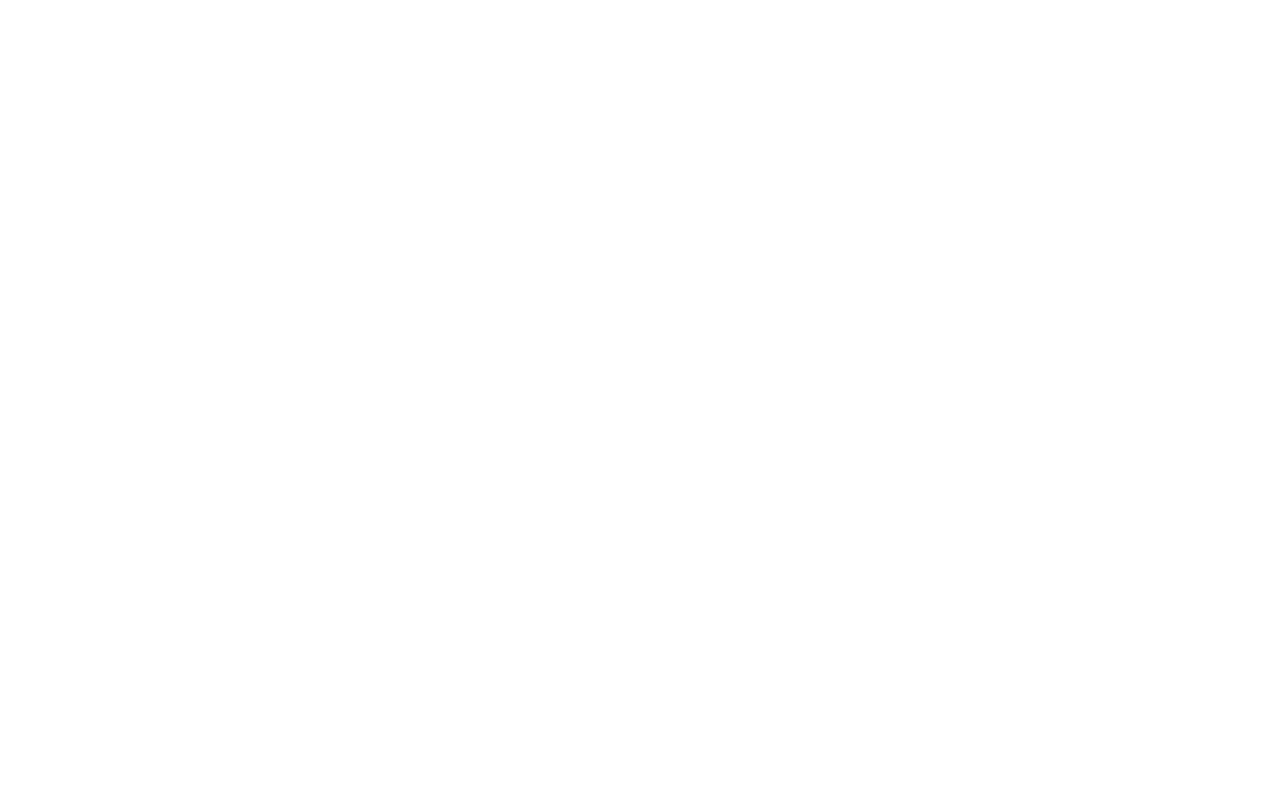
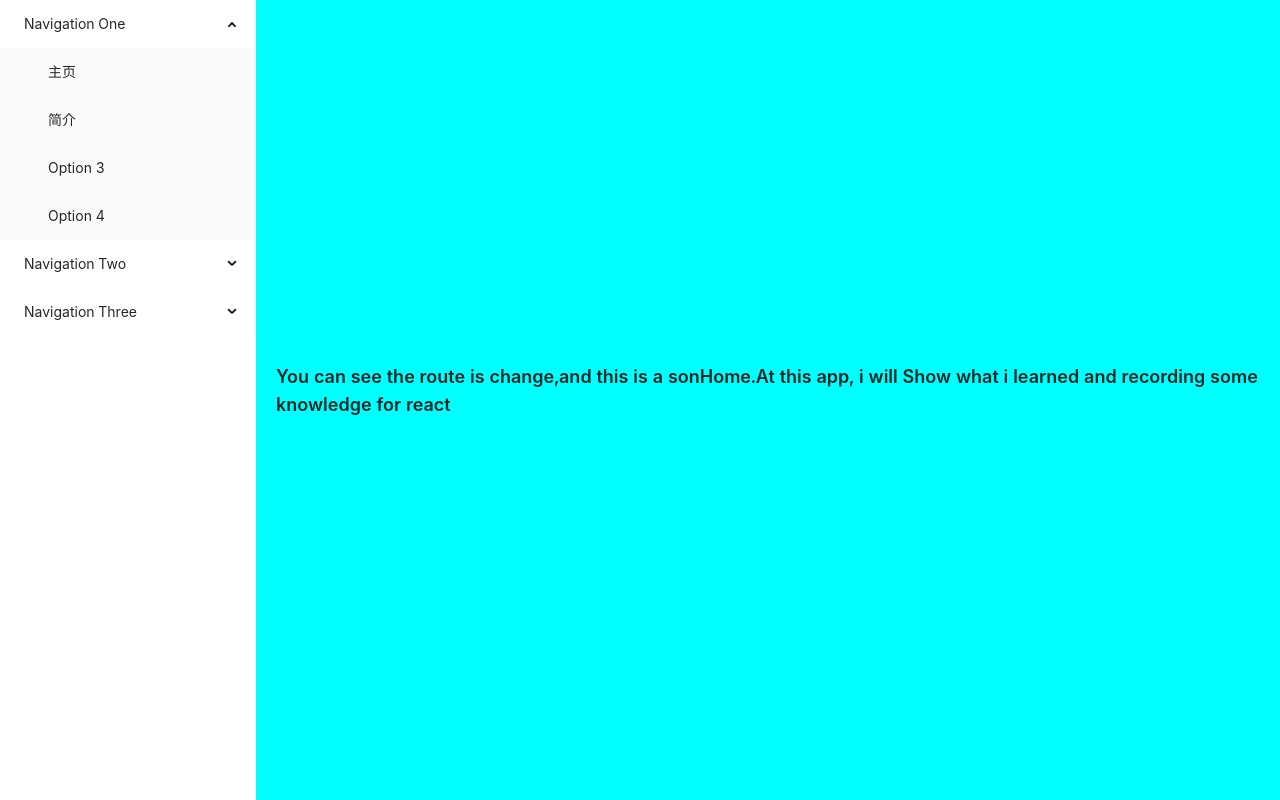
Before and after one commit to ANNNYG/study-react, a React (Create React App) app: page /home/SonHome in a window 1280 px wide. Built offline with nearby package versions, Linux system fonts and the light colour scheme.

Commit message:
no message

```diff
--- a/src/App.js
+++ b/src/App.js
@@ -10,7 +10,7 @@
         <Route exact path='/'>
           <LoginPage></LoginPage>
         </Route>
-        <Route exact path='/home'>
+        <Route  path='/home'>
           <Home></Home>
         </Route>
       </Switch>
--- a/src/views/HomePage/index.jsx
+++ b/src/views/HomePage/index.jsx
@@ -1,19 +1,21 @@
 import React from 'react'
 import './index.css'
 
-import { Switch, Route, Redirect } from "react-router-dom"
+import { Switch, Route, Redirect, useHistory } from "react-router-dom"
 import { Menu } from 'antd'; //组件库引入导航栏
 
 //引入自定义组件
 import HomeLeft from '../Home/index'
+import SonHome from '../SonHome/index'
+
+
 
 const { SubMenu } = Menu;
 const rootSubmenuKeys = ['sub1', 'sub2', 'sub4'];
 
 
-
-
 export default function HomePage() {
+    const history = useHistory()
     const [openKeys, setOpenKeys] = React.useState(['sub1']);
     //导航栏改变
     const onOpenChange = keys => {
@@ -27,6 +29,7 @@
     };
     const handeClick = (event) => {
         console.log(event)
+        history.push('/home/' + event.key)
     }
     return (
         <div className='HomeOutside'>
@@ -37,8 +40,8 @@
                     onClick={handeClick}
                 >
                     <SubMenu key="sub1" title="Navigation One">
-                        <Menu.Item key="1">Option 1</Menu.Item>
-                        <Menu.Item key="2">Option 2</Menu.Item>
+                        <Menu.Item key="home">主页</Menu.Item>
+                        <Menu.Item key="SonHome">简介</Menu.Item>
                         <Menu.Item key="3">Option 3</Menu.Item>
                         <Menu.Item key="4">Option 4</Menu.Item>
                     </SubMenu>
@@ -57,11 +60,15 @@
                         <Menu.Item key="12">Option 12</Menu.Item>
                     </SubMenu>
                 </Menu>
+
             </div>
             <div className='leftBox'>
                 <Switch>
-                    <Route exact path='/home/'>
+                    <Route exact path='/home/home'>
                         <HomeLeft></HomeLeft>
+                    </Route>
+                    <Route exact path='/home/SonHome'>
+                        <SonHome></SonHome>
                     </Route>
                 </Switch>
             </div>
--- a/src/views/LoginPage/index.jsx
+++ b/src/views/LoginPage/index.jsx
@@ -8,7 +8,7 @@
     const history = useHistory()
     const handeClick = () => {
         console.log(1)
-        history.push('/home')
+        history.push('/home/home')
     }
     return (
         <div className='loginPage'>
--- /dev/null
+++ b/src/views/SonHome/index.css
@@ -0,0 +1,13 @@
+.sonHome {
+    background-color: aqua;
+    height: 100%;
+    display: flex;
+    justify-content: center;
+    align-items: center;
+}
+
+.sonHome p {
+    font-size: 18px;
+    font-weight: 600;
+    padding-left: 20px;
+}
--- /dev/null
+++ b/src/views/SonHome/index.jsx
@@ -0,0 +1,13 @@
+import React from 'react'
+import './index.css'
+
+
+export default function index() {
+    return (
+        <div className='sonHome'>
+            <p> You can see the route is change,and this is a sonHome.At this app, i will
+                Show what i learned and recording some knowledge for react
+            </p>
+        </div>
+    )
+}
```
